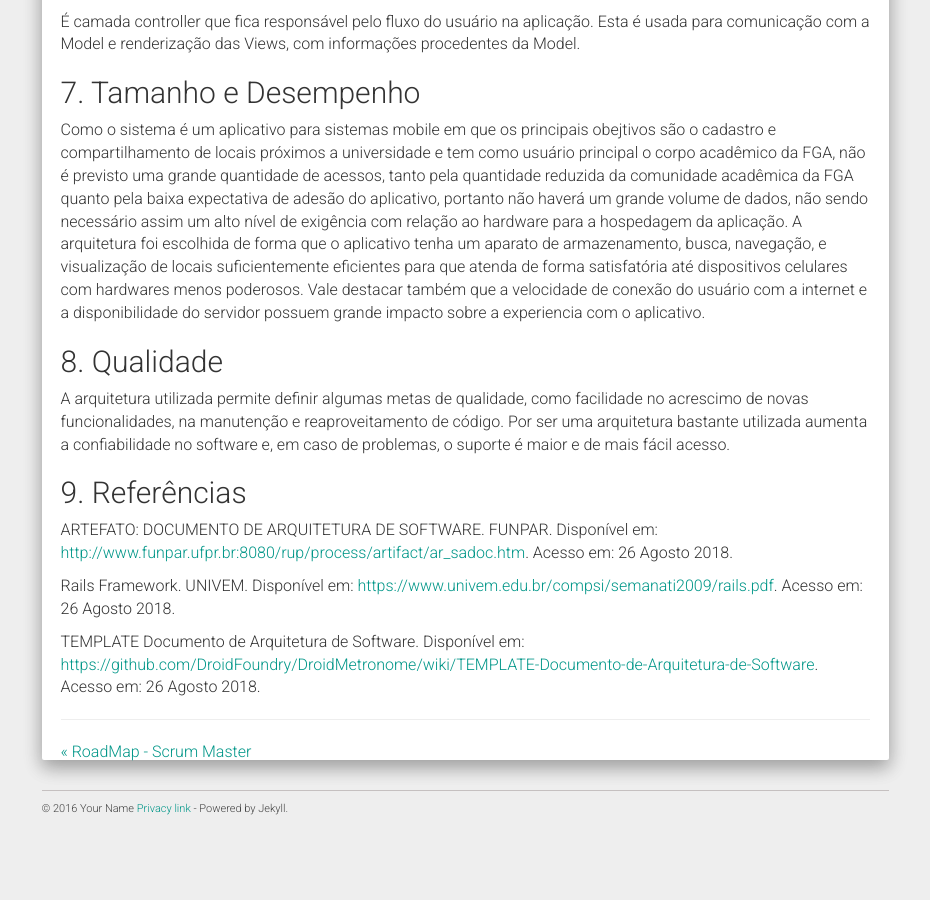
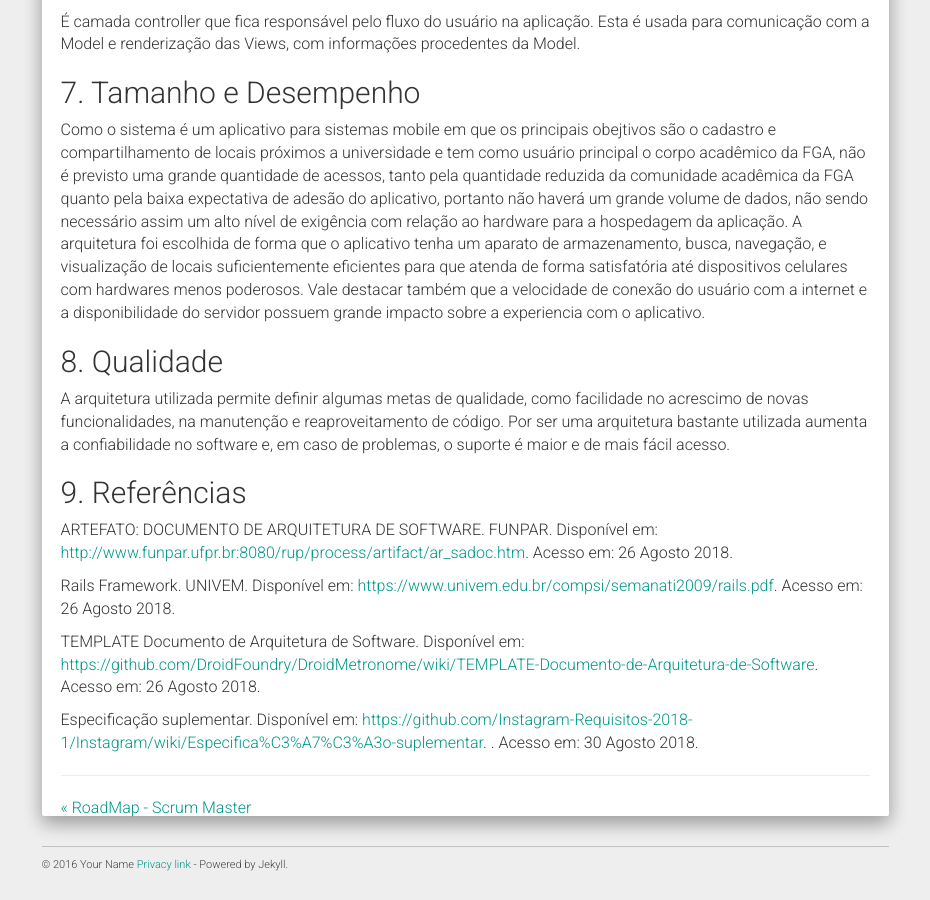
Before and after one commit to fga-eps-mds/2018.2-IndicaAi, a Jekyll site: the page built from docs/_posts/2018-08-28-architecture-doc.md, in a window 1280 px wide and 900 px high, scrolled down 3315 px. Shown: the whole window, without its empty margins (321-1251 px from the left). Built offline with Jekyll 4.4.1, drawn with Linux system fonts in a browser that asks for light colours; nearby versions of some CDN libraries; our own code applies the rules of GitHub Pages for plain Markdown files; comment, search, counter and statistics services are not loaded; before the commit the page ends 4159 px from its top, so only the background shows below that; part of the change alters nothing that is shown.

Commit message:
completing the architecture document
Signed-off-by: Matheus Gomes <matheusgomesf01@gmail.com>

```diff
--- a/docs/_posts/2018-08-28-architecture-doc.md
+++ b/docs/_posts/2018-08-28-architecture-doc.md
@@ -21,18 +21,18 @@
 5. [Visão Lógica](https://github.com/fga-eps-mds/RecomendaFGA/blob/documento_arquiterura/docs/_posts/2018-08-28-architecture-doc.md#5---vis%C3%A3o-l%C3%B3gica)
   5.1 [Diagrama de Classes](https://github.com/fga-eps-mds/RecomendaFGA/blob/documento_arquiterura/docs/_posts/2018-08-28-architecture-doc.md#51-diagrama-de-classes)
 
-6. [Visão de Implementação]()
-    6.1 [Visão Geral]()
-    6.2 [Camadas]()
-    6.2.1 [Model]()
-    6.2.2 [View]()
-    6.2.3 [Controller]()
+6. [Visão de Implementação](https://github.com/fga-eps-mds/RecomendaFGA/blob/documento_arquiterura/docs/_posts/2018-08-28-architecture-doc.md#6--vis%C3%A3o-de-implementa%C3%A7%C3%A3o)
+    6.1 [Visão Geral](https://github.com/fga-eps-mds/RecomendaFGA/blob/documento_arquiterura/docs/_posts/2018-08-28-architecture-doc.md#61-vis%C3%A3o-geral)
+    6.2 [Camadas](https://github.com/fga-eps-mds/RecomendaFGA/blob/documento_arquiterura/docs/_posts/2018-08-28-architecture-doc.md#62-camadas)
+    6.2.1 [Model](https://github.com/fga-eps-mds/RecomendaFGA/blob/documento_arquiterura/docs/_posts/2018-08-28-architecture-doc.md#621-models)
+    6.2.2 [View](https://github.com/fga-eps-mds/RecomendaFGA/blob/documento_arquiterura/docs/_posts/2018-08-28-architecture-doc.md#622-views)
+    6.2.3 [Controller](https://github.com/fga-eps-mds/RecomendaFGA/blob/documento_arquiterura/docs/_posts/2018-08-28-architecture-doc.md#623-controller)
 
-7. [Tamanho e Desempenho]()
+7. [Tamanho e Desempenho](https://github.com/fga-eps-mds/RecomendaFGA/blob/documento_arquiterura/docs/_posts/2018-08-28-architecture-doc.md#7--tamanho-e-desempenho)
 
-8. [Qualidade]()
+8. [Qualidade](https://github.com/fga-eps-mds/RecomendaFGA/blob/documento_arquiterura/docs/_posts/2018-08-28-architecture-doc.md#8-qualidade)
 
-9. [Referências]()
+9. [Referências](https://github.com/fga-eps-mds/RecomendaFGA/blob/documento_arquiterura/docs/_posts/2018-08-28-architecture-doc.md#9--refer%C3%AAncias)
 
 ## 1:   Introdução
 
@@ -137,3 +137,6 @@ ARTEFATO: DOCUMENTO DE ARQUITETURA DE SOFTWARE. FUNPAR. Disponível em: <http://
 
 TEMPLATE Documento de Arquitetura de Software. Disponível em:
 <https://github.com/DroidFoundry/DroidMetronome/wiki/TEMPLATE-Documento-de-Arquitetura-de-Software>. Acesso em: 26 Agosto 2018.
+
+Especificação suplementar. Disponível em:
+<https://github.com/Instagram-Requisitos-2018-1/Instagram/wiki/Especifica%C3%A7%C3%A3o-suplementar>. . Acesso em: 30 Agosto 2018.
```
